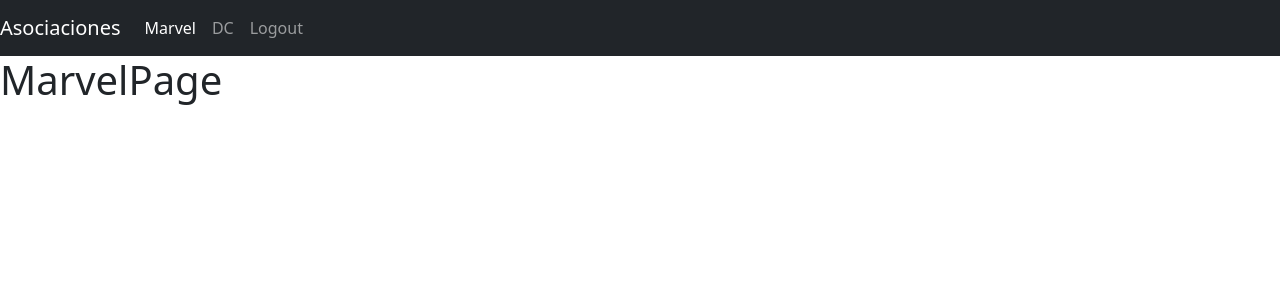
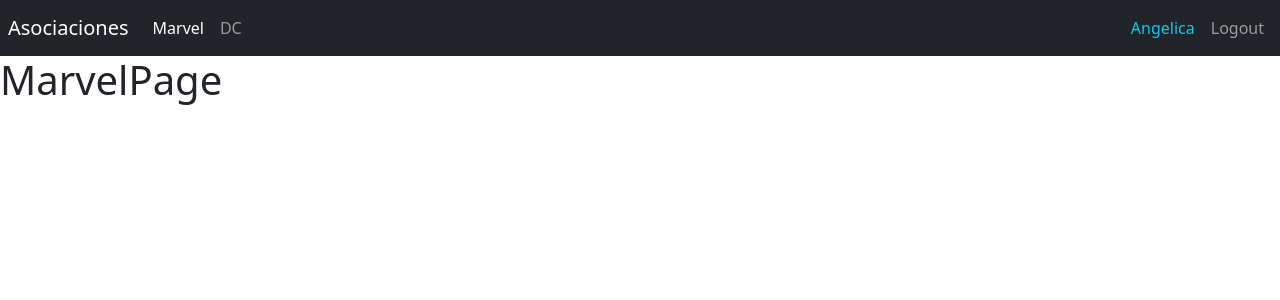
Before and after one commit to Angiejimenezc/heroes, a React (Vite) app in the folder heroes-spa/: page /marvel in a window 1280 px wide. Shown: the top 300 px of the page. Built offline with nearby package versions, Linux system fonts and the light colour scheme.

Commit message:
styles navbar

```diff
--- a/heroes-spa/src/ui/components/Navbar.jsx
+++ b/heroes-spa/src/ui/components/Navbar.jsx
@@ -3,7 +3,7 @@
 
 export const Navbar = () => {
     return (
-        <nav className="navbar navbar-expand-sm navbar-dark bg-dark">
+        <nav className="navbar navbar-expand-sm navbar-dark bg-dark p-2">
 
             <Link
                 className="navbar-brand"
@@ -31,14 +31,19 @@
                 </div>
             </div>
 
-            <div className="navbar-collapse collapse w-100 order-3 dual-collapse2">
+            <div className="navbar-collapse collapse w-100 order-3 dual-collapse2 d-flex justify-content-end">
                 <ul className="navbar-nav ml-auto">
-                    <NavLink
-                        className={ ({isActive}) => `nav-item nav-link  ${isActive ? 'active' : ''}` }
-                        to="/login"
+                <span
+                    className="nav-item nav-link text-info">
+                    Angelica
+                </span>
+
+                    <button
+                        className="nav-item nav-link btn"
                     >
                         Logout
-                    </NavLink>
+                    </button>
+
                 </ul>
             </div>
         </nav>
```
